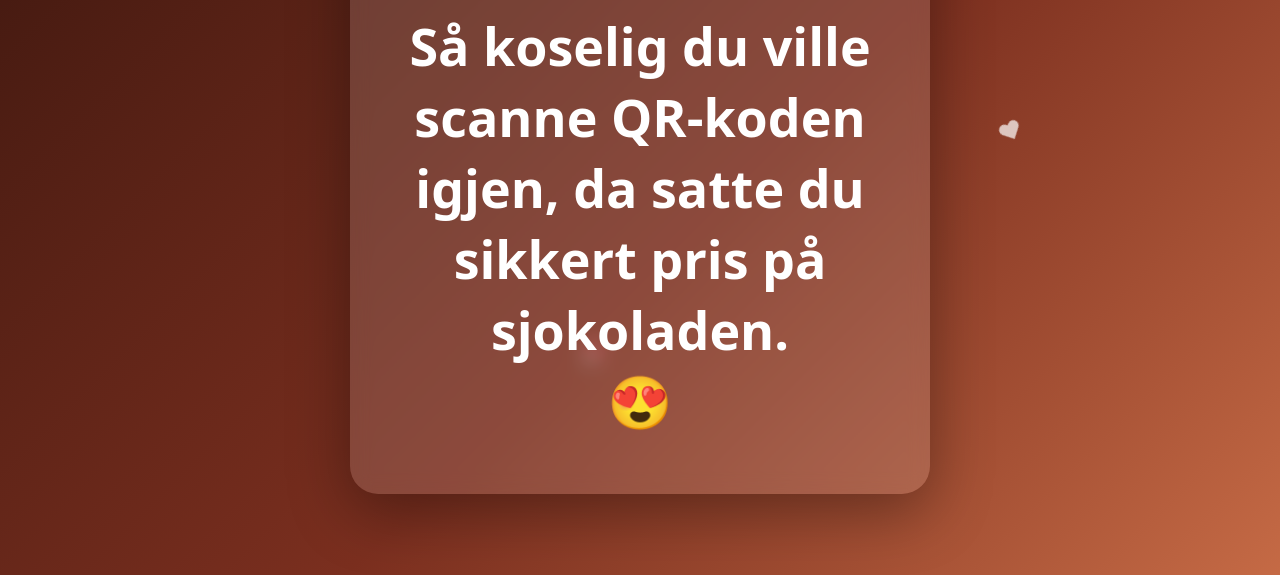
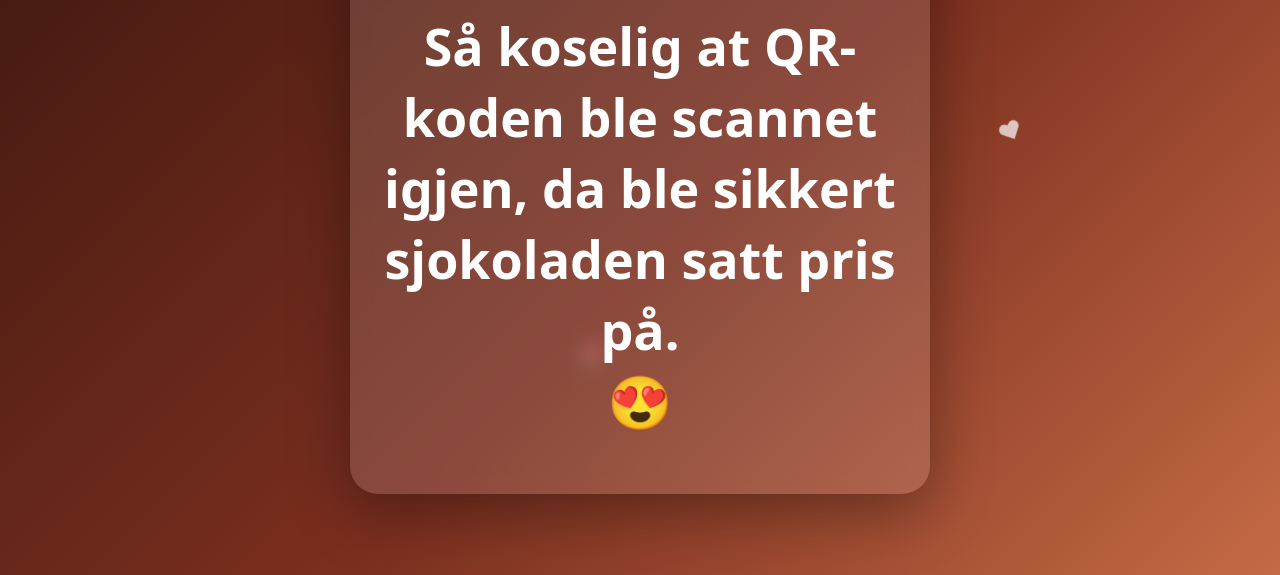
Before and after one commit to sjokoladehilsen/sjokoladehilsen.github.io, a plain HTML site: page index.html in a window 1280 px wide. Shown: the part 225-800 px from the top of the page. Drawn offline with Linux system fonts and the light colour scheme.

Commit message:
Update index.html

```diff
--- a/index.html
+++ b/index.html
@@ -39,7 +39,7 @@
 <span class="spark" style="left:45%;animation-delay:2.2s">🍫</span>
 <div class="card">
   <div class="emoji">🍫</div>
-  <h1>Så koselig du ville scanne QR-koden igjen, da satte du sikkert pris på sjokoladen.</br>😍</h1>
+  <h1>Så koselig at QR-koden ble scannet igjen, da ble sikkert sjokoladen satt pris på.</br>😍</h1>
 
 </div>
 </body>
```
